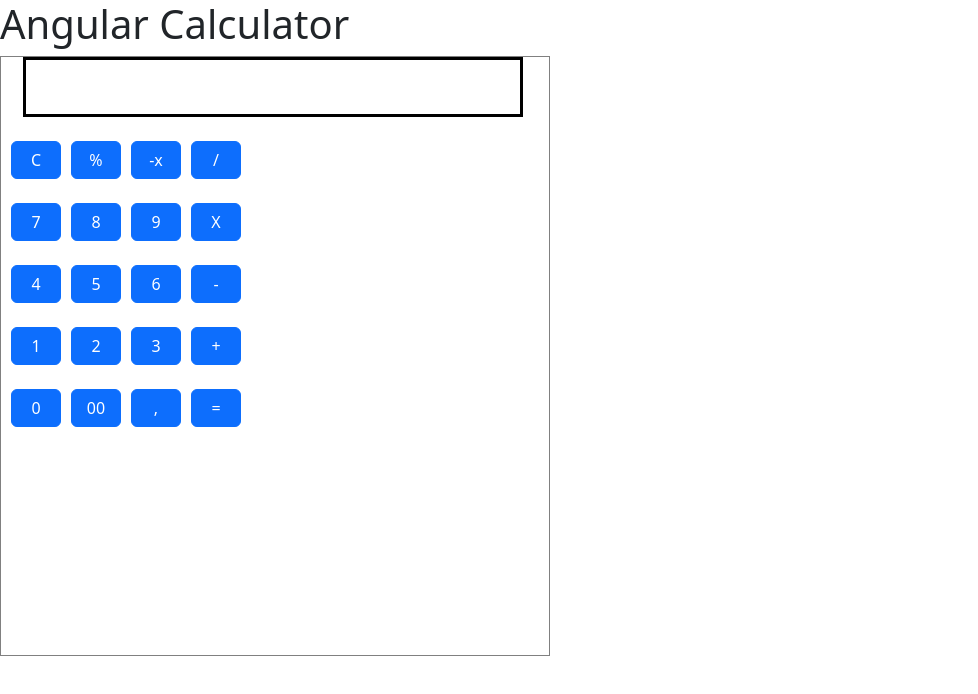
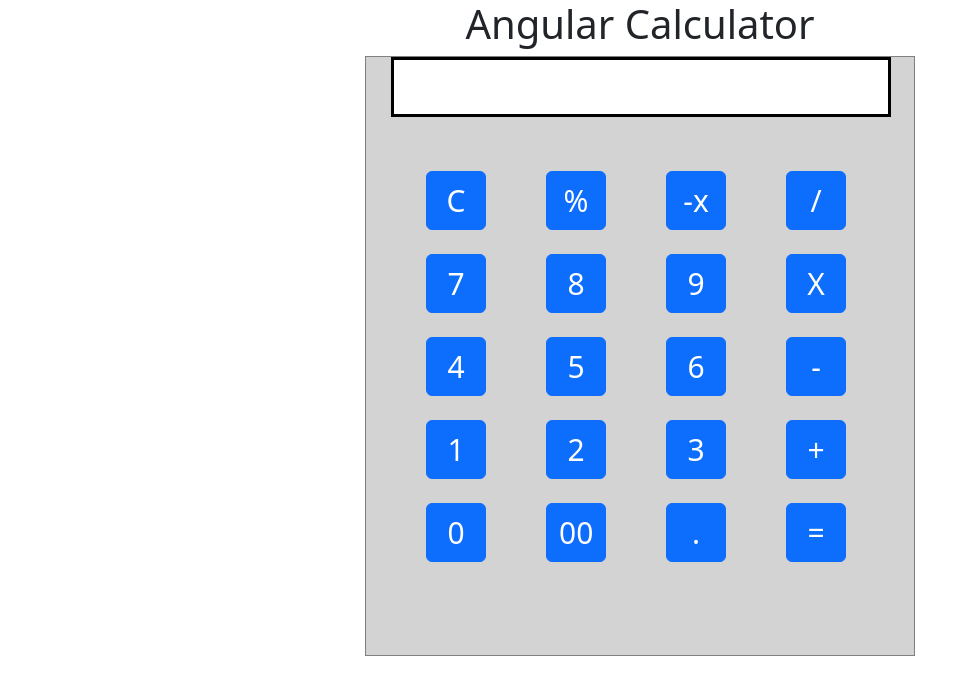
Before and after one commit to fcavallari-italcom/angular-calculator, an Angular app: page /calculator in a window 1280 px wide. Shown: the top 694 px of the page, without its empty margins (0-978 px from the left). Built offline with nearby package versions, Linux system fonts and the light colour scheme.

Commit message:
Modifiche giorno 13

```diff
--- a/src/app/app.component.less
+++ b/src/app/app.component.less
@@ -0,0 +1,3 @@
+h1 {
+    text-align: center;
+}
--- a/src/app/calculator/calculator.component.html
+++ b/src/app/calculator/calculator.component.html
@@ -2,11 +2,11 @@
 
     <display [text]="textToShow"></display>
     <br>
-    <div>
+    <div class="buttons">
         <div class="d-grid gap-2 d-md-block">
             <button class="btn btn-primary" type="button" (click)="clear()">C</button>
             <button class="btn btn-primary" type="button" (click)="operation('%')">%</button>
-            <button class="btn btn-primary" type="button">-x</button>
+            <button class="btn btn-primary" type="button" (click)="delete()">-x</button>
             <button class="btn btn-primary" type="button" (click)="operation('/')">/</button>
         </div>
         <br>
@@ -33,8 +33,8 @@
         <br>
         <div class="d-grid gap-2 d-md-block">
             <button class="btn btn-primary" type="button" (click)="getNum(0)">0</button>
-            <button class="btn btn-primary" type="button" (click)="getNum(00)">00</button>
-            <button class="btn btn-primary" type="button">,</button>
+            <button class="btn btn-primary" type="button" (click)="getNum('00')">00</button>
+            <button class="btn btn-primary" type="button" (click)="getNum('.')">.</button>
             <button class="btn btn-primary" type="button" (click)="calculate()">=</button>
         </div>
     </div>
--- a/src/app/calculator/calculator.component.less
+++ b/src/app/calculator/calculator.component.less
@@ -1,5 +1,7 @@
 div.calculator {
     border: 1px gray solid;
+    background-color: lightgrey;
+    margin: auto;
     height: 600px;
     width: 550px;
     display: block;
@@ -7,7 +9,12 @@ div.calculator {
     align-items: center;
 }
 
+div.buttons {
+    padding-top: 30px;
+}
+
 .btn-primary {
-    margin-left: 10px;
-    width: 50px;
+    margin-left: 60px;
+    width: 60px;
+    font-size: 30px;
 }
--- a/src/app/calculator/calculator.component.ts
+++ b/src/app/calculator/calculator.component.ts
@@ -15,15 +15,7 @@ export class CalculatorComponent implements OnInit {
   operator=null;
   waitSecondNumber=false; */
 
-  sum:number;
-  sos:number;
-  mol:number;
-  div:number;
   constructor() {
-    this.sum=0;
-    this.sos=0;
-    this.mol=0;
-    this.div=0;
    }
 
   ngOnInit(): void {
@@ -38,6 +30,12 @@ export class CalculatorComponent implements OnInit {
     }
   }
 
+  /* getDecimal(){
+    if(!this.textToShow.includes('.')){
+        this.textToShow += '.';
+    }
+  } */
+
   operation(op:any){
     this.firstValue=parseFloat(this.textToShow);
     this.op=op;
@@ -49,8 +47,11 @@ export class CalculatorComponent implements OnInit {
     const first=this.firstValue!;
     const second=parseFloat(this.textToShow);
 
+    // quando possibile evita di usare il tipo 'any' qui credo sarebbe andato bene un 'number'
     let result:any;
-    if(this.op=='+'){
+
+    // Qui dovresti usare uno switch (https://www.tutorialsteacher.com/typescript/typescript-switch)
+    /* if(this.op=='+'){
       result=first+second;
     }
     else if(this.op=='-'){
@@ -63,15 +64,42 @@ export class CalculatorComponent implements OnInit {
       result=first/second;
     }
     else if(this.op=='%'){
-      result=first%second;
+      // la percentuale non si calcola cosi :-)
+      result=(first/100)*second;
+    } */
+
+    switch(this.op){
+      case '+':
+        result=first+second;
+        break;
+      case '-':
+        result=first-second;
+        break;
+      case '*':
+        result=first*second;
+        break;
+      case '/':
+        result=first+second;
+        break;
+      case '%':
+        result=(first/100)*second;
+        break;
     }
 
     this.firstValue!=result;
     this.textToShow=result.toString();
   }
 
+  delete() {
+    if (this.textToShow != "") {
+      this.textToShow = this.textToShow.substr(0, this.textToShow.length - 1)
+    }
+  }
+
   clear(){
     this.textToShow='';
+    this.firstValue=null;
+    this.op=null;
   }
 
   /* getNum(n:string){
--- a/src/app/display/display.component.html
+++ b/src/app/display/display.component.html
@@ -1,3 +1,5 @@
 <div class="display">
-    {{text ?? ''}}
+    <div class="text">
+        {{text ?? ''}}
+    </div>
 </div>
--- a/src/app/display/display.component.less
+++ b/src/app/display/display.component.less
@@ -1,7 +1,14 @@
 div.display {
     border: 3px black solid;
+    background-color: white;
     height: 60px;
     width: 500px;
     text-align: right;
-    margin-left: 4%;
+    margin-left: 4.5%;
 }
+
+div.text {
+    font-size: 30px;
+    padding-right: 10px;
+    padding-top: 5px;
+}
```
Also changed, not shown: 1 other file (tests, documents, lock files or other folders).
